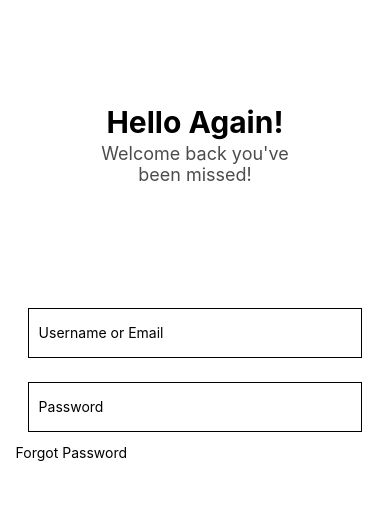
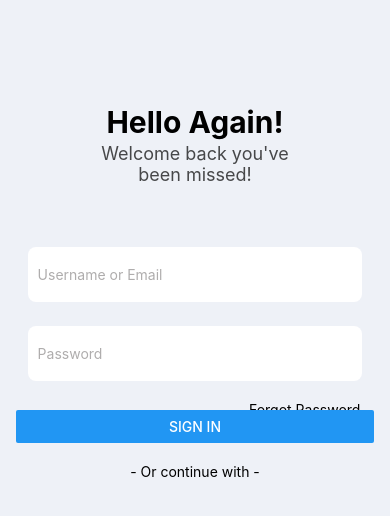
Before and after one commit to d3vinf3rnando/React-Native-Login-Screen-Templates, a React Native app: screen / in a window 390 px wide. Shown: the top 516 px of the page. Built offline with nearby package versions, Linux system fonts and the light colour scheme.

Commit message:
sign in button update

```diff
--- a/app/LoginScreenOne.js
+++ b/app/LoginScreenOne.js
@@ -1,5 +1,5 @@
 import React from 'react';
-import { SafeAreaView, StyleSheet, Text, TextInput, View } from 'react-native';
+import { Button, SafeAreaView, StyleSheet, Text, TextInput, View } from 'react-native';
 
 
 function LoginScreenOne() {
@@ -19,7 +19,13 @@ function LoginScreenOne() {
             <TextInput style={styles.email} value={pwtext} onChangeText={pwChangeTex}/>
             <Text style={styles.fogPw}>Forgot Password</Text>
 
+            <Button style={styles.signinBtn} title='Sign in'  spacing={4}/>
+
+            <Text style={styles.continue}>- Or continue with -</Text>
+
         </View>
+
+
        </View>
 
   )
@@ -32,17 +38,19 @@ const styles = StyleSheet.create({
         flex:1,
         paddingVertical:'11%',
         paddingHorizontal:'4%',
+        backgroundColor:'#EEF1F7'
     },
 
     view1:{
         flex:1,
-        backgroundColor:'white',
+        backgroundColor:'#EEF1F7',
         top:'8%'
 
     },
 
     view2:{
         flex:2,
+        bottom:'8%'
 
     },
 
@@ -64,10 +72,32 @@ const styles = StyleSheet.create({
     },
 
     email:{
-        height: 50,
+        height: 55,
         margin: 12,
-        borderWidth: 1,
+        borderWidth: 0,
         padding: 10,
+        borderRadius:8,
+        backgroundColor:'white',
+        color:'#AFADAD',
+    },
+
+    fogPw:{
+        textAlign:"right",
+        right:14,
+        top:8,
+    },
+
+    signinBtn:{
+
+
+
+
+
+    },
+
+    continue:{
+        textAlign:'center',
+        top:20,
     }
 
 })
```
